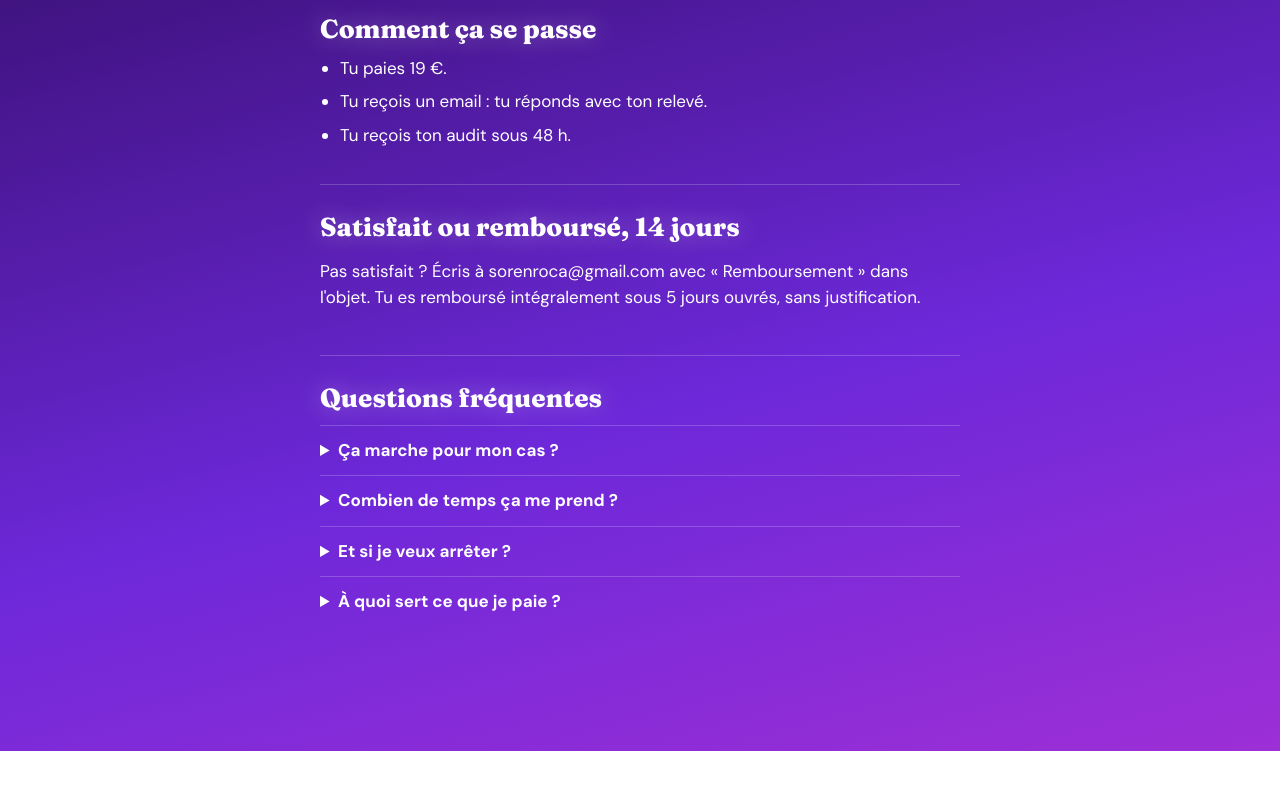
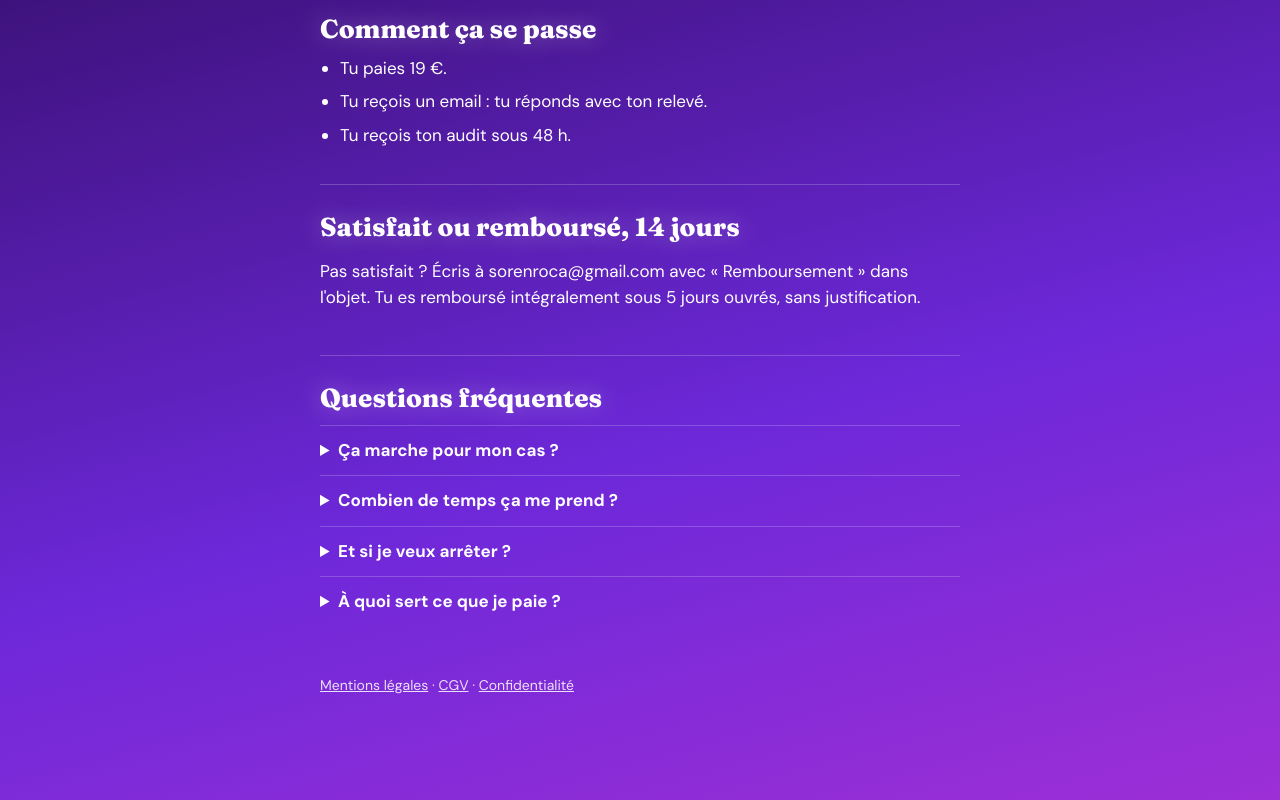
Before and after one commit to sosoyonis/Fant-me-, a Next.js app: page / in a window 1280 px wide. Shown: the part 940-1740 px from the top of the page. Before the commit the page ends 1691 px from the top, so only its background shows below. Built offline with nearby package versions, Linux system fonts and the light colour scheme.

Commit message:
Update page.tsx

```diff
--- a/app/page.tsx
+++ b/app/page.tsx
@@ -112,6 +112,11 @@ export default function Home() {
         </section>
       </div>
 
+            <footer className="w" style={{ fontSize: 14, padding: "20px 20px 8px", opacity: 0.85 }}>
+        <a href="/mentions-legales" style={{ color: "#fff" }}>Mentions légales</a>{" · "}
+        <a href="/cgv" style={{ color: "#fff" }}>CGV</a>{" · "}
+        <a href="/confidentialite" style={{ color: "#fff" }}>Confidentialité</a>
+      </footer>
       <div className="bar">
         <a className="btn" href={LIEN_PAIEMENT}>Obtenir mon audit : 19 €</a>
       </div>
```
